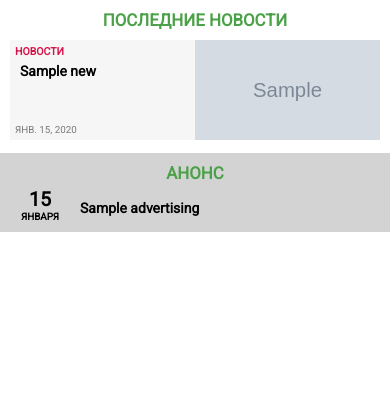
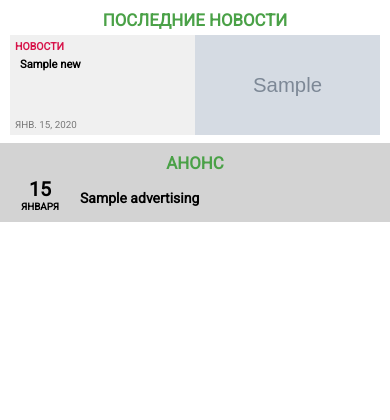
Before and after one commit to zykovkonstantin/SochiYablokoRu, a Django app: template YablokoNews/templates/main_page.html in a window 390 px wide. Shown: the part 69-489 px from the top of the page. Run offline with Django 3.2, Linux system fonts and the light colour scheme; the template is opened without the code that fills it: values that come from a table or form of the project are taken from there, others are empty; tables that the repository leaves empty hold one stand-in row (values such as "Sample post"); grey boxes marked "Sample" are stand-in pictures; some libraries are stand-ins or nearby versions.

```diff
--- a/YablokoNews/admin.py
+++ b/YablokoNews/admin.py
@@ -1,5 +1,5 @@
 from django.contrib import admin
-from .models import News, Advertising
+from .models import News, Advertising, Commentaries
 from django_summernote.admin import SummernoteModelAdmin
 
 
--- a/YablokoNews/models.py
+++ b/YablokoNews/models.py
@@ -10,7 +10,7 @@ News_Types = (
 
 # TODO Расширить модель поста: новость, блог, анонс
 class News(models.Model):
-    author = models.ForeignKey('auth.User', on_delete=models.CASCADE)
+    author = models.ForeignKey('auth.User', on_delete=models.CASCADE, default='auth.User')
     news_type = models.CharField(max_length=20, choices=News_Types, default='НОВОСТИ')
     title = models.CharField(max_length=100)
     created_date = models.DateTimeField(default=timezone.now)
--- a/YablokoNews/static/css/home.css
+++ b/YablokoNews/static/css/home.css
@@ -39,7 +39,7 @@ slider {
     font-size: 1.2em;
     color: black;
     text-align: left;
-    padding: 0 10px 0 10px;
+    padding: 0 10px 20px 10px;
     margin: 0;
 }
 
@@ -55,9 +55,12 @@ slider {
     text-transform: uppercase;
     color: #797979;
     position: absolute;
+    width: 100%;
     bottom: 5px;
-    right: 5px;
+    padding-right: 5px;
+    text-align: right;
     margin: 0;
+    background: #f0f0f0;
 }
 
 .last-news-block li {
@@ -73,7 +76,7 @@ slider {
     padding: 0;
     color: #fff;
     text-decoration: none;
-    background: #f6f6f6;
+    background: #f0f0f0;
     width: 100%;
     height: 100%;
     box-shadow: 5px 5px 10px rgba(0, 0, 0, 0.5);
@@ -149,18 +152,22 @@ slider {
         display: inline-block;
         width: calc(100% - 20px);
         height: 100px;
-        margin: 10px;
+        margin: 5px 10px 5px 10px;
         overflow: hidden;
     }
 
+    .last-news-block a:hover {
+        color: black;
+        position: relative;
+        bottom: unset;
+        right: unset;
+        box-shadow: unset;
+    }
+
     .last-news-block p {
-        text-transform: uppercase;
-        color: #797979;
-        position: absolute;
-        bottom: 5px;
-        left: 5px;
-        right: unset;
-        margin: 0;
+        width: 50%;
+        text-align: left;
+        padding-left: 5px;
         font-size: 0.7em;
     }
 
@@ -175,7 +182,7 @@ slider {
     .last-news-block h4 {
         float: left;
         width: 50%;
-        font-size: 1em;
+        font-size: 0.8em;
     }
 
     .last-news h4.news_type {
--- a/YablokoNews/templates/base.html
+++ b/YablokoNews/templates/base.html
@@ -60,7 +60,7 @@
         </div>
         <div class="socials">
             <a class="tg" href="#"></a>
-            <a class="fb" href="#"></a>
+            <a class="fb" href="https://www.facebook.com/groups/1050363508368667/"></a>
             <a class="yt" href="#"></a>
         </div>
     </div>
--- a/YablokoNews/templates/news_detail.html
+++ b/YablokoNews/templates/news_detail.html
@@ -8,4 +8,5 @@
 <h1>{{ one_news.title }}</h1>
 <p>{{ one_news.text|safe }}</p>
 
+
 {% endblock %}
```
